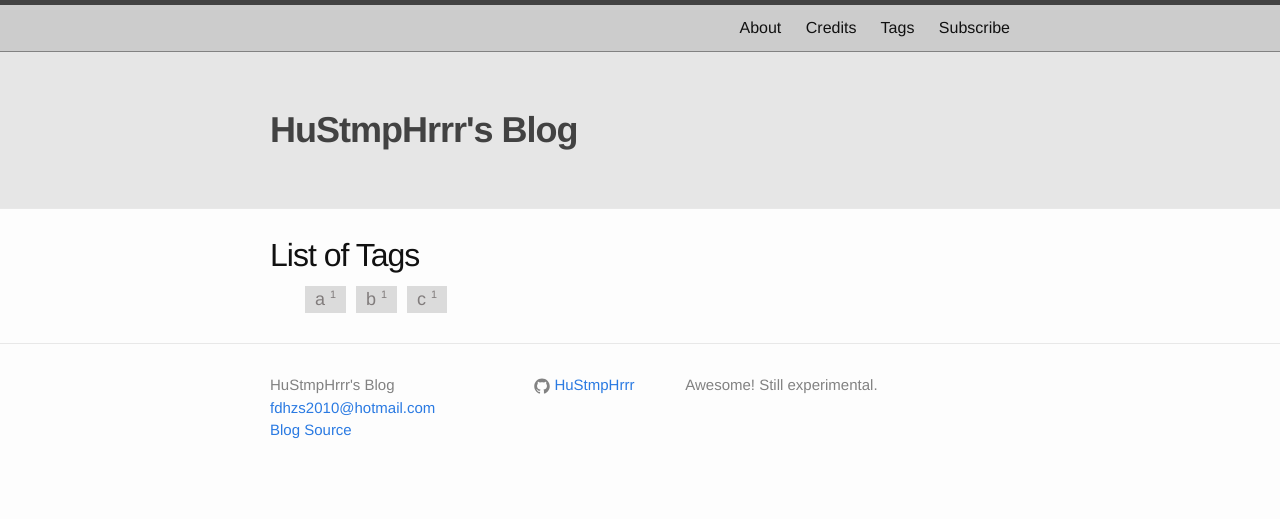
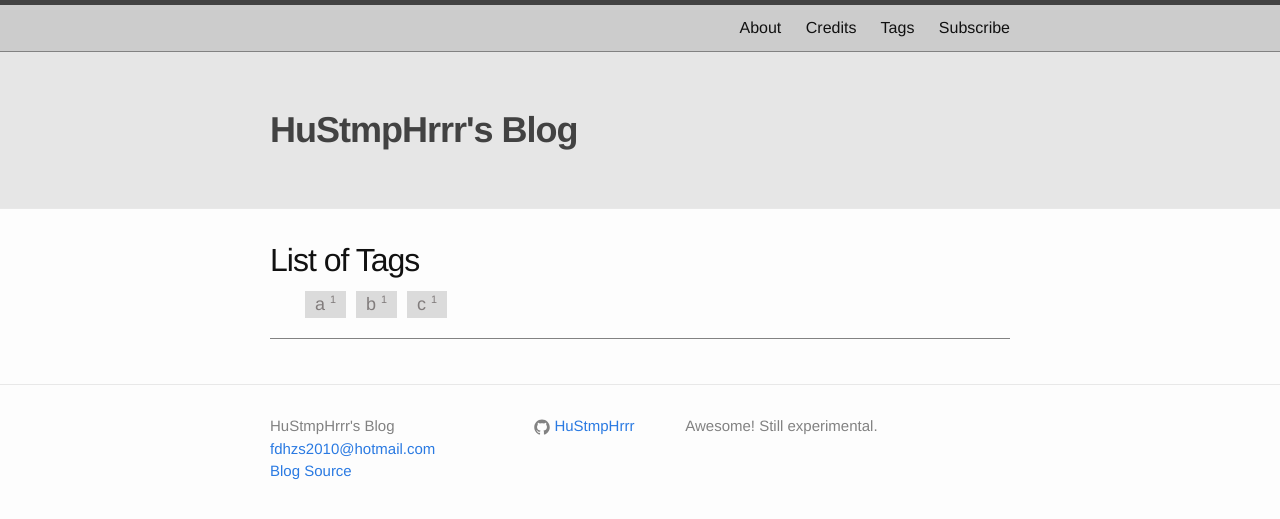
Before and after one commit to HuStmpHrrr/HuStmpHrrr.github.io, a Jekyll site: the page built from tags/index.html, in a window 1280 px wide. Shown: the top 519 px of the page. Built offline with Jekyll 4.4.1, drawn with Linux system fonts in a browser that asks for light colours; nearby versions of some CDN libraries.

```diff
--- a/_includes/_widgets/post-tag.html
+++ b/_includes/_widgets/post-tag.html
@@ -2,4 +2,4 @@
 inputs:
   tag: the target tag name
 {% endcomment %}
-<a href="{{ site.baseurl }}/tags/index.html?tag={{ tag }}">{{ tag }}</a>
+<a class="tag-button" href="{{ site.baseurl }}/tags/index.html?tag={{ tag }}">{{ tag }}</a>
--- a/_sass/_layout.scss
+++ b/_sass/_layout.scss
@@ -13,8 +13,15 @@
 }
 
 .tags-list {
+    padding-top: 5px;
+    padding-bottom: 5px;
+    border-bottom: 1px solid $grey-color;
+
+    margin-bottom: 15px;
+
     ul {
         list-style: none;
+        display: table;
     }
     li {
         padding-left: 10px;
@@ -28,15 +35,23 @@
         color: #817c7c;
         font-size: 18px;
     }
-    a:hover {
-        text-decoration: none;
-    }
     sup {
         padding-left: 5px;
         font-size: 60%;
     }
 }
 
+.tags-posts {
+    padding-top: 5px;
+    padding-bottom: 5px;
+    margin-top: 5px;
+}
+
+a.tag-button:hover {
+    text-decoration: none;
+    cursor: pointer;
+    cursor: hand;
+}
 
 /**
  * Site header
@@ -227,12 +242,6 @@
 .post-tags {
     font-size: 12px;
     color: $grey-color;
-
-    a:hover {
-        text-decoration: none;
-        cursor: pointer;
-        cursor: hand;
-    }
 }
 
 .post-list {
--- a/assets/js/tags-filter.js
+++ b/assets/js/tags-filter.js
@@ -6,10 +6,10 @@ $(function() {
     posts.css('display', 'block');
     posts.filter(":not(." + target + ")")
       .css('display', 'none');
-    $('.tags-list').css('display', 'none');
+    //$('.tags-list').css('display', 'none');
     $('.tags-posts').css('display', 'block');
-    var title = `Posts of Tag <${tag}>`;
-    $('.post-title').text(title);
+    var title = `Posts of Tag: ${tag}`;
+    $('.tags-posts .post-title').text(title);
     document.title = title;
   }
 
@@ -25,9 +25,10 @@ $(function() {
     }
   }
 
-  var taglinks = $(".tags-posts > .post-list > li .post-tags > a");
+  var taglinks = $("a.tag-button");
   taglinks.attr('href', null);
   taglinks.click(function (e) {
-    filterByTag(e.target.text);
+    var target =$(e.target).closest('a.tag-button').clone().children().remove().end().text();
+    filterByTag(target);
   })
 })
--- a/tags/index.html
+++ b/tags/index.html
@@ -12,7 +12,7 @@ title: Tags
   <ul>
     {% for tag in site.tags %}
     <li>
-      <a href="{{ site.baseurl }}/tags/index.html?tag={{ tag[0] }}">{{ tag[0] }}<sup>{{ tag[1].size }}</sup></a>
+      <a class="tag-button" href="{{ site.baseurl }}/tags/index.html?tag={{ tag[0] }}">{{ tag[0] }}<sup>{{ tag[1].size }}</sup></a>
     </li>
     {% endfor %}
   </ul>
```
